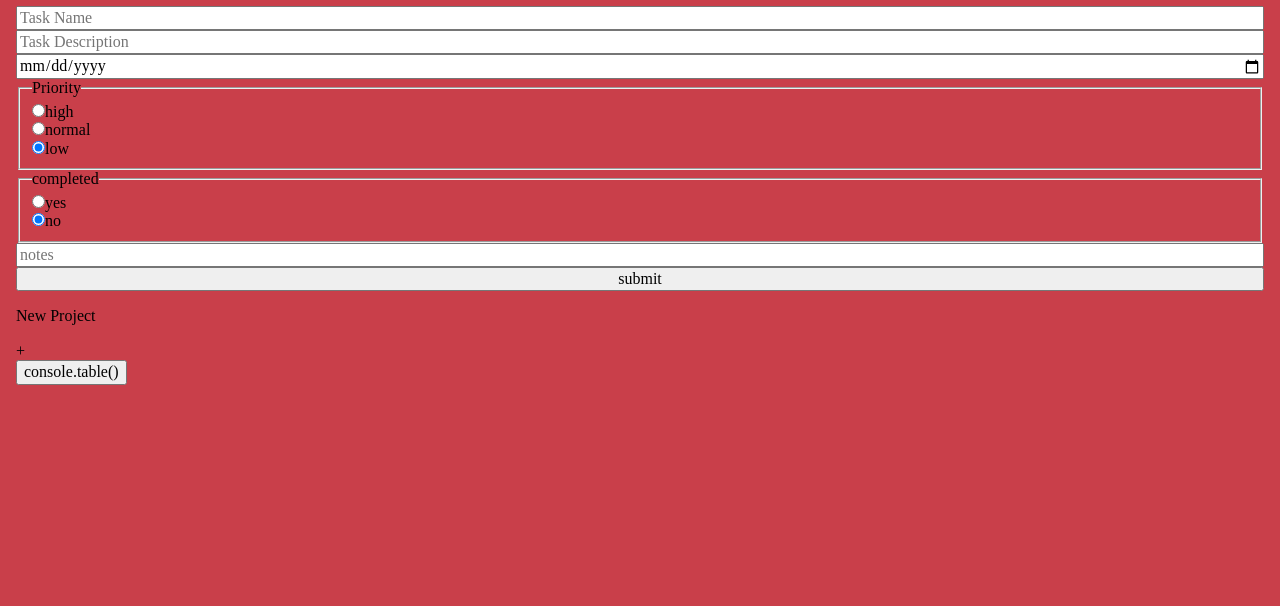
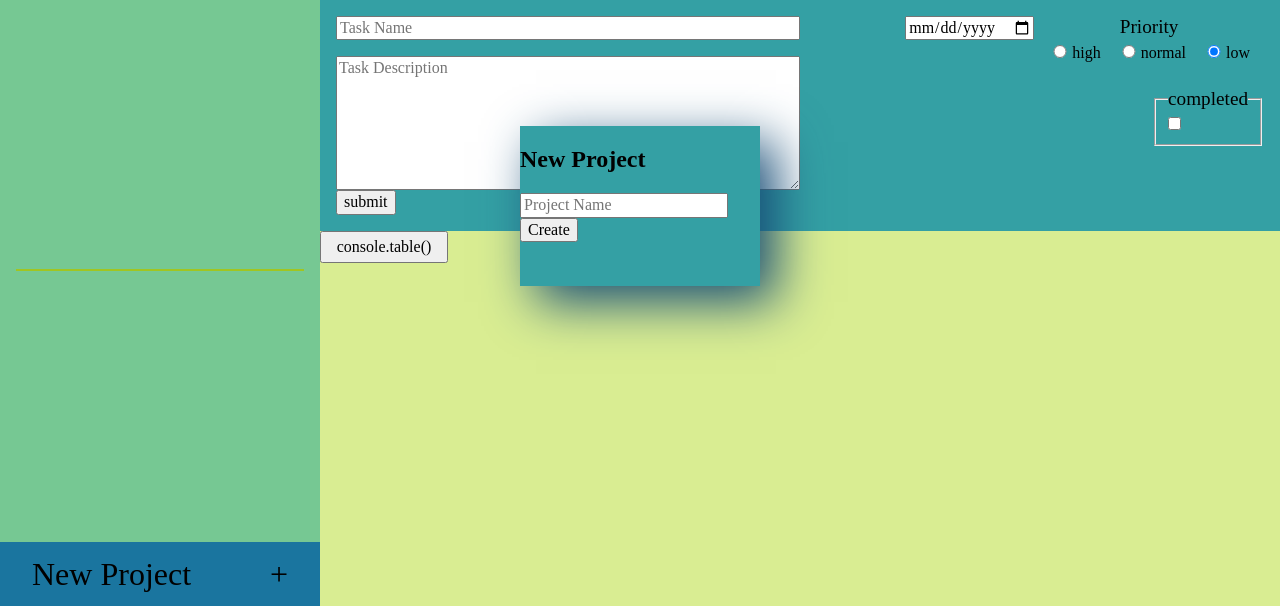
Before and after one commit to RyanMcEntire/todo-list, a website built with webpack: page dist/index.html in a window 1280 px wide. Shown: the part 194-800 px from the top of the page. Built offline with nearby package versions, Linux system fonts and the light colour scheme.

Commit message:
add some styling to plan layout

```diff
--- a/src/controllers/action-controller.js
+++ b/src/controllers/action-controller.js
@@ -4,6 +4,7 @@ import Storage from '../model/storage';
 import Manager from '../model/manager';
 import Project from '../model/project';
 import Task from '../model/task';
+import createEventListener from '../model/utilities';
 
 const getTaskFromInput = () => {
   const name = document.getElementById('taskName').value;
@@ -12,9 +13,9 @@ const getTaskFromInput = () => {
   const priority = document.querySelector(
     'input[name="priority"]:checked'
   ).value;
-  const notes = document.getElementById('notes').value;
+  const completed = document.getElementById('completed').value;
 
-  return new Task(name, description, due, priority, notes);
+  return new Task(name, description, due, priority, completed);
 };
 
 const newTaskLogistics = (e) => {
--- a/src/dom/DOMelements.js
+++ b/src/dom/DOMelements.js
@@ -2,6 +2,7 @@ import { endOfToday, format } from 'date-fns';
 import {
   newProjectLogistics,
   newTaskLogistics,
+  taskProjectClickListener,
 } from '../controllers/action-controller';
 import Element from '../model/elementMaker';
 
@@ -30,8 +31,6 @@ function makeProjectForm() {
     .build();
 }
 
-
-
 function createRadioInput(id, name, isChecked) {
   return new Element('div')
     .addChild(
@@ -49,10 +48,17 @@ function createRadioInput(id, name, isChecked) {
 function makeTaskForm() {
   return new Element('form')
     .addAttributes({
-      class: 'form',
+      class: 'form newTaskForm',
       id: 'newTaskForm',
     })
-    .addChild(new Element('h2').addText('New Task'))
+    .addChild(
+      new Element('div')
+        .addAttributes({ class: 'taskTextFields' })
+        .addChild(
+          new Element('div')
+            .addAttributes({
+              class: 'taskDescriptionArea',
+            })
             .addChild(
               new Element('input').addAttributes({
                 type: 'text',
@@ -62,13 +68,25 @@ function makeTaskForm() {
               })
             )
             .addChild(
-      new Element('input').addAttributes({
-        type: 'text',
+              new Element('textArea').addAttributes({
+                name: 'description',
                 class: 'input',
                 id: 'taskDescription',
                 placeholder: 'Task Description',
+                maxlength: '400',
               })
             )
+        )
+        .addChild(
+          new Element('div')
+            .addAttributes({
+              class: 'rightSideTaskFormArea',
+            })
+            .addChild(
+              new Element('div')
+                .addAttributes({
+                  class: 'dateAndPriorityArea',
+                })
                 .addChild(
                   new Element('input').addAttributes({
                     type: 'date',
@@ -78,25 +96,37 @@ function makeTaskForm() {
                 )
                 .addChild(
                   new Element('fieldset')
+                    .addAttributes({
+                      class: 'priorityFieldSet',
+                    })
                     .addChild(new Element('legend').addText('Priority'))
                     .addChild(createRadioInput('high', 'priority', false))
                     .addChild(createRadioInput('normal', 'priority', false))
                     .addChild(createRadioInput('low', 'priority', true))
                 )
+            )
+
             .addChild(
               new Element('fieldset')
+                .addAttributes({
+                  class: 'completed',
+                })
                 .addChild(new Element('legend').addText('completed'))
-        .addChild(createRadioInput('yes', 'completed', false))
-        .addChild(createRadioInput('no', 'completed', true))
-    )
                 .addChild(
+                  new Element('div').addChild(
                     new Element('input').addAttributes({
-        type: 'text',
-        class: 'input',
-        id: 'notes',
-        placeholder: 'notes',
+                      type: 'checkbox',
+                      id: 'completed',
+                      name: 'completed',
+                      value: 'completed',
+                      checked: false,
                     })
                   )
+                )
+            )
+        )
+    )
+
     .addChild(
       new Element('button')
         .addAttributes({
@@ -112,14 +142,16 @@ function makeTaskForm() {
 
 function appendTaskForm() {
   const taskForm = makeTaskForm();
-  const header = document.getElementById('header');
-  header.appendChild(taskForm);
+  const parentElement = document.getElementById('taskFormContainer');
+  parentElement.appendChild(taskForm);
 }
 
 function appendProjectForm() {
   const projectForm = makeProjectForm();
-  const projectFormContainer = document.querySelector('.projectFormContainer');
-  projectFormContainer.appendChild(projectForm);
+  const parentElement = document.getElementById('content');
+  parentElement.appendChild(projectForm);
 }
 
+taskProjectClickListener();
+
 export { appendProjectForm, appendTaskForm };
--- /dev/null
+++ b/src/dom/Event Listeners.js
@@ -0,0 +1,2 @@
+const projectModalButton = document.getElementById('callProjectModal');
+projectModalButton
--- a/src/dom/selectors.js
+++ /dev/null
@@ -1,5 +0,0 @@
-const selectors = () => {
-  // Form selectors
-  const newTaskForm = document.getElementById('newTaskForm');
-  const newProjectForm = document.getElementById('newProjectForm');
-};
--- a/src/index.js
+++ b/src/index.js
@@ -8,4 +8,3 @@ import { taskProjectClickListener } from './controllers/action-controller';
 
 appendProjectForm();
 appendTaskForm();
-taskProjectClickListener();
--- a/src/model/task.js
+++ b/src/model/task.js
@@ -1,10 +1,10 @@
 export default class Task {
-  constructor(name, description, due, priority, notes) {
+  constructor(name, description, due, priority, completed) {
     this.name = name;
     this.description = description;
     this.due = due;
     this.priority = priority;
-    this.notes = notes;
+    this.completed = completed;
   }
 
   getName() {
--- a/src/style/style.less
+++ b/src/style/style.less
@@ -1,13 +1,166 @@
+@softRed: rgb(201, 63, 74);
+@blue1: #184e77;
+@blue2: #1e6091;
+@blue3: #1a759f;
+@blue4: #168aad;
+@blue5: #34a0a4;
+@green1: #52b69a;
+@green2: #52b69a;
+@green3: #76c893;
+@green4: #b5e48c;
+@green5: #d9ed92;
+
 body {
-  background-color: rgb(201, 63, 74);
-  height: 60vh;
+  display: flex;
+  flex-direction: column;
+  min-height: 100vh;
+  background-color: @green5;
+}
+
+form {
+  background-color: @blue5;
+}
+
+.newTaskForm {
   padding: 1rem;
 }
 
-form {
+.taskTextFields {
+  display: flex;
+  justify-content: space-between;
+  flex-flow: wrap;
+}
+
+input[type='date'] {
+  align-self: flex-end;
+}
+.taskDescriptionArea {
+  display: flex;
+  flex-direction: column;
+  width: clamp(20rem, 50%, 32rem);
+  gap: 1rem;
+}
+
+#taskDescription {
+  height: 8rem;
+}
+
+.priorityFieldSet {
+  border: 0;
+  display: flex;
+  gap: 1rem;
+}
+
+legend {
+  font-size: 1.2rem;
+  margin: auto;
+}
+
+.completed {
+  max-width: 5rem;
+}
+
+.rightSideTaskFormArea {
+  display: flex;
+  flex-direction: column;
+  gap: 1rem;
+  align-items: end;
+}
+
+.dateAndPriorityArea {
+  display: flex;
+  align-items: end;
+}
+
+input[type='radio'] {
+  width: 1.5rem;
+}
+
+#taskDue {
+  align-self: start;
+}
+
+h2 {
+  font-size: 1.5rem;
+}
+
+.content {
+  display: flex;
+}
+
+.sidebar {
+  display: flex;
+  flex-direction: column;
+  width: 20rem;
+  min-height: 100vh;
+  background-color: @green3;
+  justify-content: space-between;
+}
+
+.sortManagerContainer {
+  height: 12rem;
+}
+
+.header {
+  height: 4rem;
+  background-color: @blue2;
+  position: fixed;
+  top: 0;
+  width: 100%;
+}
+
+#newProject {
   display: flex;
   flex-direction: column;
 }
 
-h2 {
+.newProjectFooter {
+  display: flex;
+  font-size: 2rem;
+  background-color: @blue3;
+  height: 4rem;
+  align-items: center;
+  justify-content: space-between;
+  .callNewProjectModal {
+    padding: 0rem 2rem;
+  }
+  .createNewProjectLabel {
+    padding: 0rem 2rem;
+  }
 }
+
+#newProjectForm {
+  position: fixed;
+  top: 50%;
+  left: 50%;
+  transform: translate(-50%, -50%);
+  height: 10rem;
+  width: 15rem;
+  box-shadow: 1rem 1rem 3rem #184e77;
+}
+
+#consoleTable {
+  height: 2rem;
+}
+
+.contentArea {
+  display: flex;
+  flex-direction: column;
+  flex-grow: 1;
+  max-width: 65rem;
+}
+
+.borderDiv {
+  border-style: solid;
+  border-width: 1px;
+  border-color: darken(@green5, 30%);
+  margin: 0rem 1rem;
+}
+
+.taskInfoArea {
+  height: 12rem;
+}
+
+#consoleTable {
+  width: 8rem;
+}
```
Also changed, not shown: dist/index.html, dist/main.js, src/model/utilities.js (added), src/style/style.css. Lines whose indentation alone changed are shown as unchanged.
